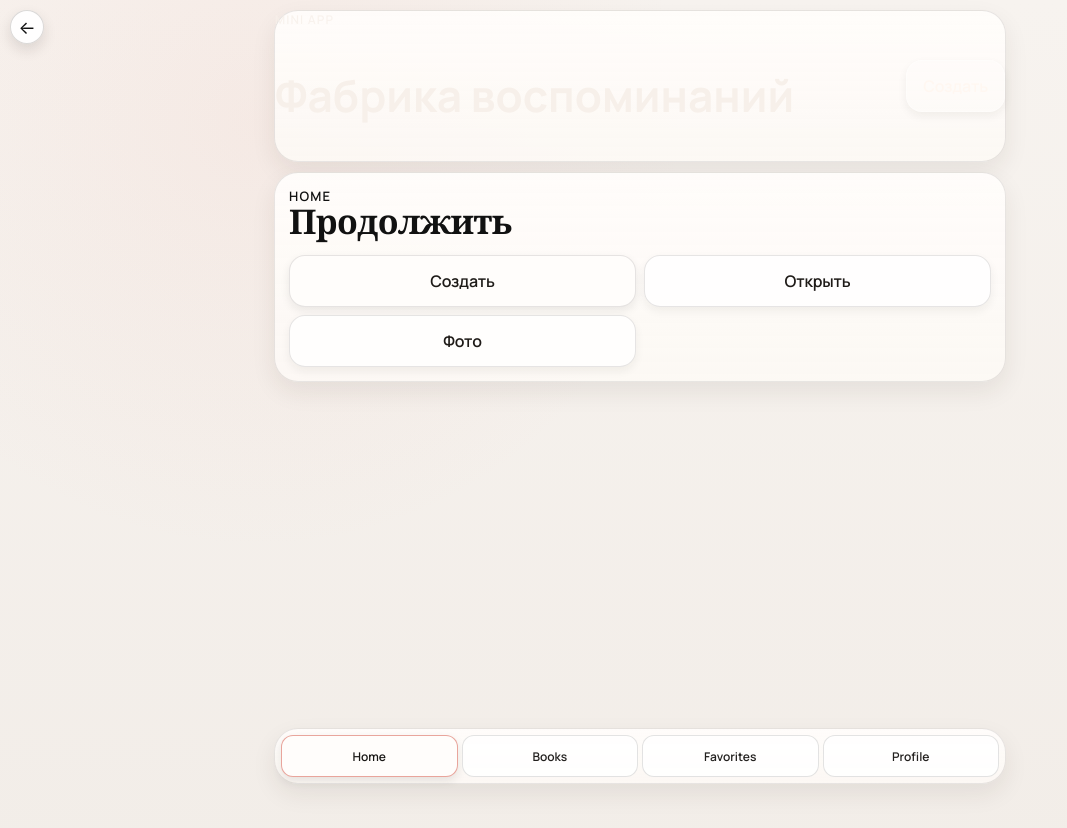
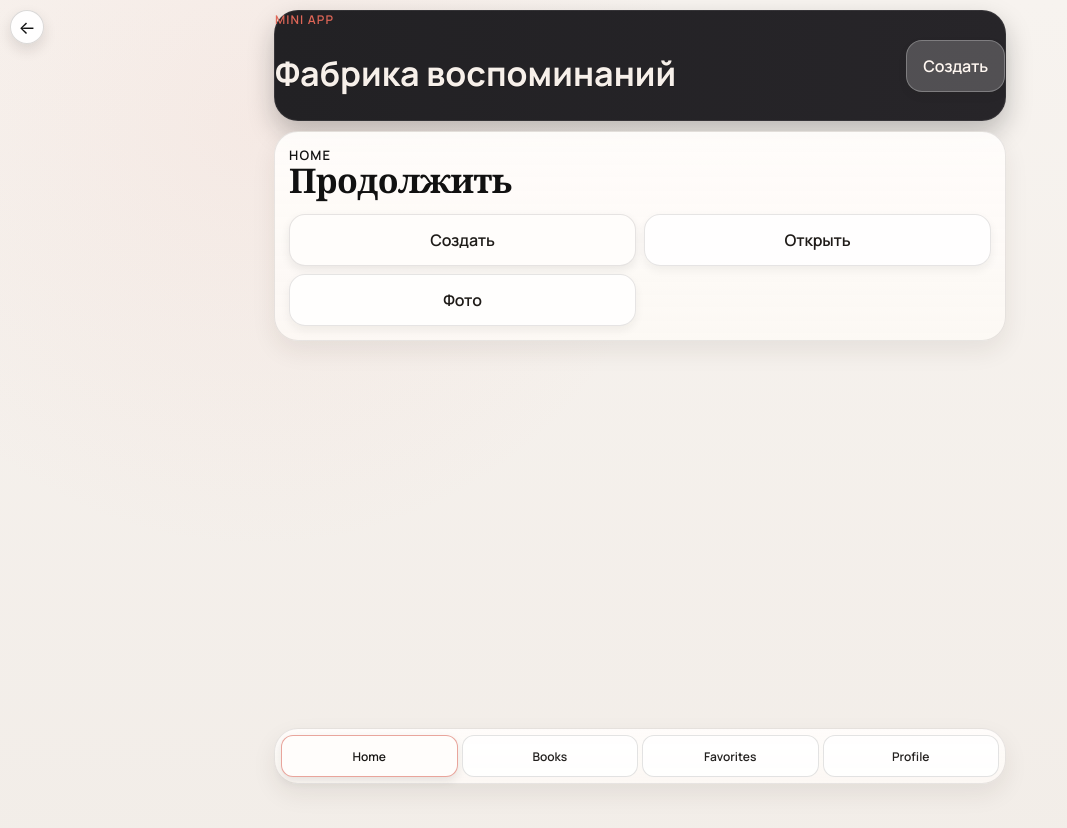
Before and after one commit to 24vasilekk/Fabrica-books, a website: page index.html in a window 1280 px wide. Shown: the whole page, without its empty margins (0-1067 px from the left). Drawn offline with nearby package versions, Linux system fonts and the light colour scheme.

Commit message:
Fix header contrast and keep dark top bar readable

```diff
--- a/styles.css
+++ b/styles.css
@@ -137,11 +137,14 @@ label, input, textarea, button {
 }
 
 .home-header h2 {
-  font-size: clamp(28px, 7vw, 44px);
+  font-size: clamp(22px, 5.4vw, 34px);
+  line-height: 1.05;
+  text-shadow: 0 1px 0 rgba(0, 0, 0, 0.24);
 }
 
 .home-header .eyebrow {
-  opacity: 0.78;
+  color: #df6657;
+  opacity: 1;
 }
 
 .home-header .secondary-button {
@@ -224,6 +227,12 @@ label, input, textarea, button {
   border: 1px solid var(--line);
   background: linear-gradient(180deg, rgba(255, 253, 251, 0.94), rgba(253, 249, 245, 0.88));
   box-shadow: var(--shadow-card);
+}
+
+.home-header.glass-card {
+  background: linear-gradient(90deg, #222124, #272529);
+  border: 1px solid rgba(255, 255, 255, 0.08);
+  box-shadow: 0 12px 26px rgba(21, 18, 18, 0.25);
 }
 
 .hero-card,
```
